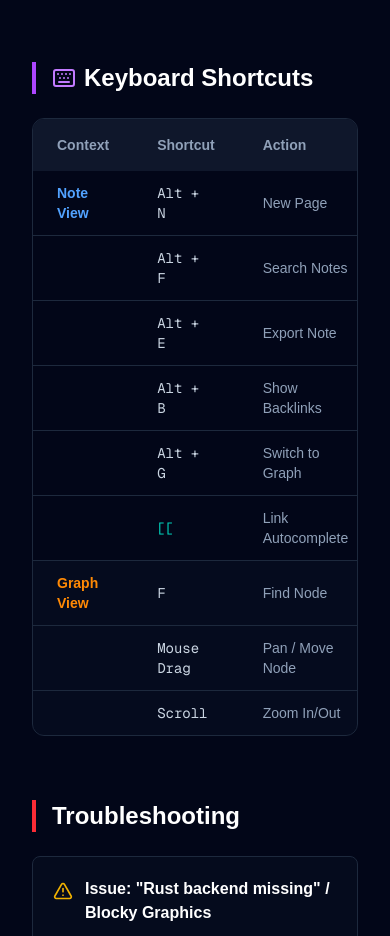
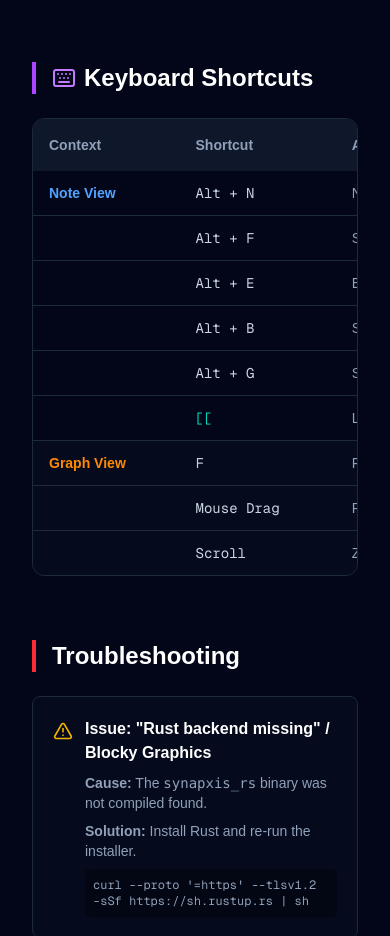
Before and after one commit to CodeFXR/codefxr.github.io, a Next.js app: page /docs/synapxis in a window 390 px wide. Shown: the part 5202-6138 px from the top of the page. Built offline with nearby package versions, Linux system fonts and the light colour scheme.

Commit message:
improved mobile browser view

```diff
--- a/app/docs/synapxis/page.tsx
+++ b/app/docs/synapxis/page.tsx
@@ -260,60 +260,61 @@ python main.py`}
           Keyboard Shortcuts
         </h2>
 
-        <div className="border border-slate-800 rounded-xl overflow-hidden">
-            <table className="w-full text-left text-sm">
+        {/* Table Wrapper with mobile scrolling fix */}
+        <div className="border border-slate-800 rounded-xl overflow-x-auto">
+            <table className="w-full text-left text-sm min-w-[500px]">
                 <thead className="bg-slate-900 text-slate-400 font-medium">
                     <tr>
-                        <th className="px-6 py-4">Context</th>
-                        <th className="px-6 py-4">Shortcut</th>
-                        <th className="px-6 py-4">Action</th>
+                        <th className="px-4 md:px-6 py-4">Context</th>
+                        <th className="px-4 md:px-6 py-4">Shortcut</th>
+                        <th className="px-4 md:px-6 py-4">Action</th>
                     </tr>
                 </thead>
                 <tbody className="divide-y divide-slate-800">
                     <tr className="bg-slate-950/50">
-                        <td className="px-6 py-3 font-bold text-blue-400">Note View</td>
-                        <td className="px-6 py-3 font-mono text-slate-300">Alt + N</td>
-                        <td className="px-6 py-3 text-slate-400">New Page</td>
+                        <td className="px-4 md:px-6 py-3 font-bold text-blue-400">Note View</td>
+                        <td className="px-4 md:px-6 py-3 font-mono text-slate-300 whitespace-nowrap">Alt + N</td>
+                        <td className="px-4 md:px-6 py-3 text-slate-400">New Page</td>
                     </tr>
                     <tr className="bg-slate-950/50">
-                        <td className="px-6 py-3"></td>
-                        <td className="px-6 py-3 font-mono text-slate-300">Alt + F</td>
-                        <td className="px-6 py-3 text-slate-400">Search Notes</td>
+                        <td className="px-4 md:px-6 py-3"></td>
+                        <td className="px-4 md:px-6 py-3 font-mono text-slate-300 whitespace-nowrap">Alt + F</td>
+                        <td className="px-4 md:px-6 py-3 text-slate-400">Search Notes</td>
                     </tr>
                     <tr className="bg-slate-950/50">
-                        <td className="px-6 py-3"></td>
-                        <td className="px-6 py-3 font-mono text-slate-300">Alt + E</td>
-                        <td className="px-6 py-3 text-slate-400">Export Note</td>
+                        <td className="px-4 md:px-6 py-3"></td>
+                        <td className="px-4 md:px-6 py-3 font-mono text-slate-300 whitespace-nowrap">Alt + E</td>
+                        <td className="px-4 md:px-6 py-3 text-slate-400">Export Note</td>
                     </tr>
                     <tr className="bg-slate-950/50">
-                        <td className="px-6 py-3"></td>
-                        <td className="px-6 py-3 font-mono text-slate-300">Alt + B</td>
-                        <td className="px-6 py-3 text-slate-400">Show Backlinks</td>
+                        <td className="px-4 md:px-6 py-3"></td>
+                        <td className="px-4 md:px-6 py-3 font-mono text-slate-300 whitespace-nowrap">Alt + B</td>
+                        <td className="px-4 md:px-6 py-3 text-slate-400">Show Backlinks</td>
                     </tr>
                     <tr className="bg-slate-950/50">
-                        <td className="px-6 py-3"></td>
-                        <td className="px-6 py-3 font-mono text-slate-300">Alt + G</td>
-                        <td className="px-6 py-3 text-slate-400">Switch to Graph</td>
+                        <td className="px-4 md:px-6 py-3"></td>
+                        <td className="px-4 md:px-6 py-3 font-mono text-slate-300 whitespace-nowrap">Alt + G</td>
+                        <td className="px-4 md:px-6 py-3 text-slate-400">Switch to Graph</td>
                     </tr>
                      <tr className="bg-slate-950/50">
-                        <td className="px-6 py-3"></td>
-                        <td className="px-6 py-3 font-mono text-teal-400">[[</td>
-                        <td className="px-6 py-3 text-slate-400">Link Autocomplete</td>
+                        <td className="px-4 md:px-6 py-3"></td>
+                        <td className="px-4 md:px-6 py-3 font-mono text-teal-400 whitespace-nowrap">[[</td>
+                        <td className="px-4 md:px-6 py-3 text-slate-400">Link Autocomplete</td>
                     </tr>
                     <tr className="bg-slate-900/30 border-t border-slate-800">
-                        <td className="px-6 py-3 font-bold text-orange-400">Graph View</td>
-                        <td className="px-6 py-3 font-mono text-slate-300">F</td>
-                        <td className="px-6 py-3 text-slate-400">Find Node</td>
+                        <td className="px-4 md:px-6 py-3 font-bold text-orange-400">Graph View</td>
+                        <td className="px-4 md:px-6 py-3 font-mono text-slate-300 whitespace-nowrap">F</td>
+                        <td className="px-4 md:px-6 py-3 text-slate-400">Find Node</td>
                     </tr>
                      <tr className="bg-slate-900/30">
-                        <td className="px-6 py-3"></td>
-                        <td className="px-6 py-3 font-mono text-slate-300">Mouse Drag</td>
-                        <td className="px-6 py-3 text-slate-400">Pan / Move Node</td>
+                        <td className="px-4 md:px-6 py-3"></td>
+                        <td className="px-4 md:px-6 py-3 font-mono text-slate-300 whitespace-nowrap">Mouse Drag</td>
+                        <td className="px-4 md:px-6 py-3 text-slate-400">Pan / Move Node</td>
                     </tr>
                      <tr className="bg-slate-900/30">
-                        <td className="px-6 py-3"></td>
-                        <td className="px-6 py-3 font-mono text-slate-300">Scroll</td>
-                        <td className="px-6 py-3 text-slate-400">Zoom In/Out</td>
+                        <td className="px-4 md:px-6 py-3"></td>
+                        <td className="px-4 md:px-6 py-3 font-mono text-slate-300 whitespace-nowrap">Scroll</td>
+                        <td className="px-4 md:px-6 py-3 text-slate-400">Zoom In/Out</td>
                     </tr>
                 </tbody>
             </table>
--- a/app/page.tsx
+++ b/app/page.tsx
@@ -112,7 +112,7 @@ export default function Home() {
                 />
               }
               title="Synapxis"
-              description="Graph view interface with jrnl integration."
+              description="A Terminal-based Knowledge Graph with Rust-powered visualization."
               color="amber"
             />
 
```
